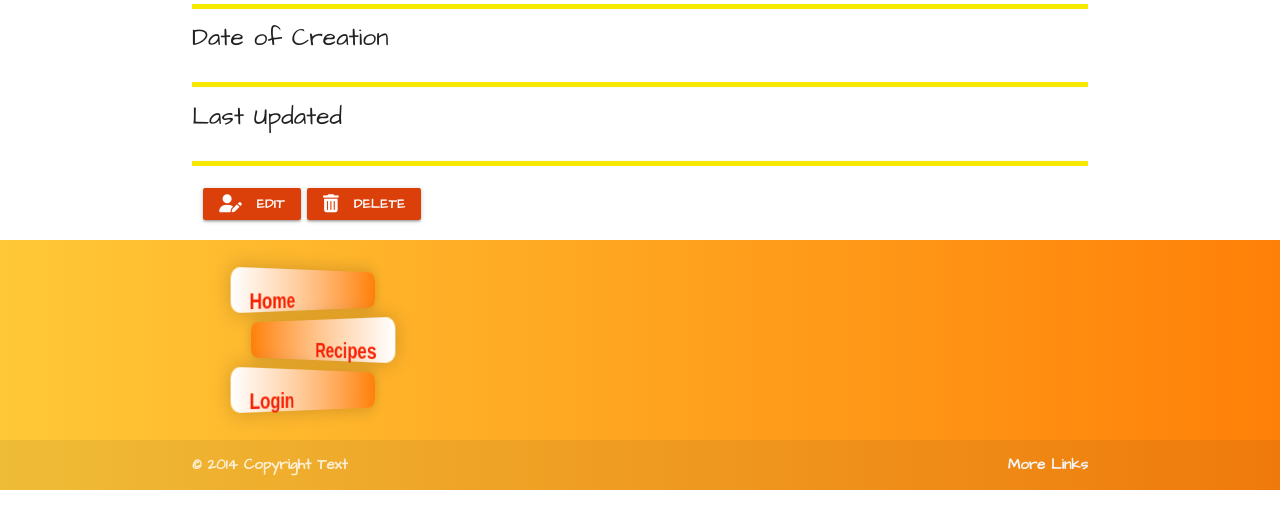
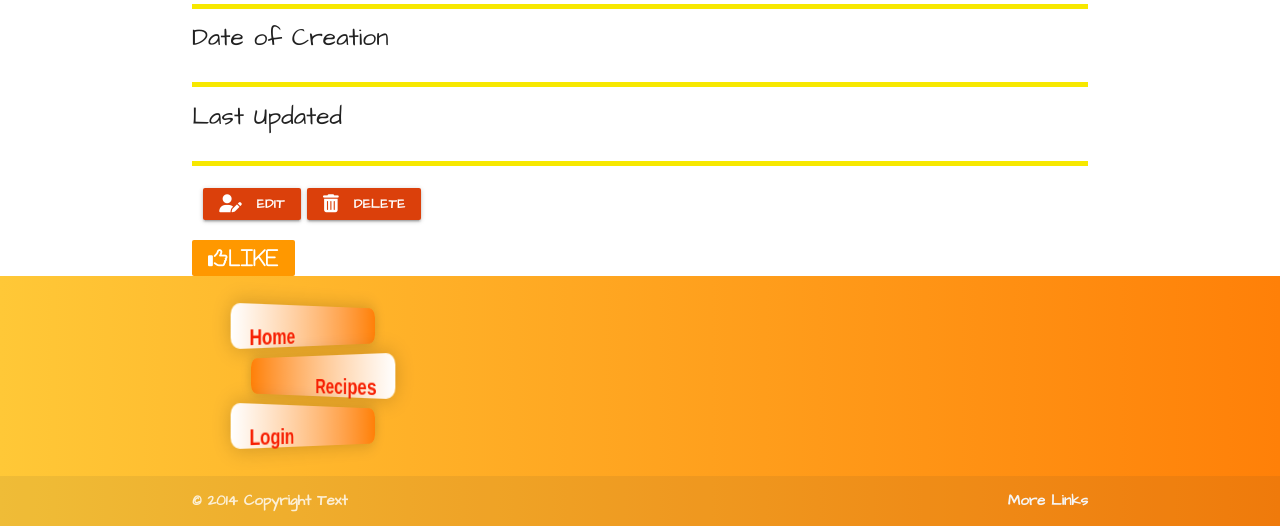
Before and after one commit to KTM28/The-Higher-Taste-CookBook, a Flask app: template templates/viewrecipe.html in a window 1280 px wide. Shown: the part 768-1294 px from the top of the page. Before the commit the page ends 1258 px from the top, so only its background shows below. Run offline with Flask 2, Linux system fonts and the light colour scheme; the template is opened without the code that fills it, so the values that code supplies are empty; some libraries are stand-ins or nearby versions.

Commit message:
added like recipe button in viewrecipe.html

```diff
--- a/templates/viewrecipe.html
+++ b/templates/viewrecipe.html
@@ -94,6 +94,12 @@
         </div>
     </div>
     {% endif%}
+    <div class="col s12">
+        <a href="{{ url_for('likes', recipe_id=recipe._id) }}"
+            class="waves-effect waves-light white-text  orange btn btn-flat">
+            <i class="far fa-thumbs-up fa-2x" aria-hidden="true">like</i>
+        </a>
+    </div>
 </div>
 
 {% endblock %}
```
